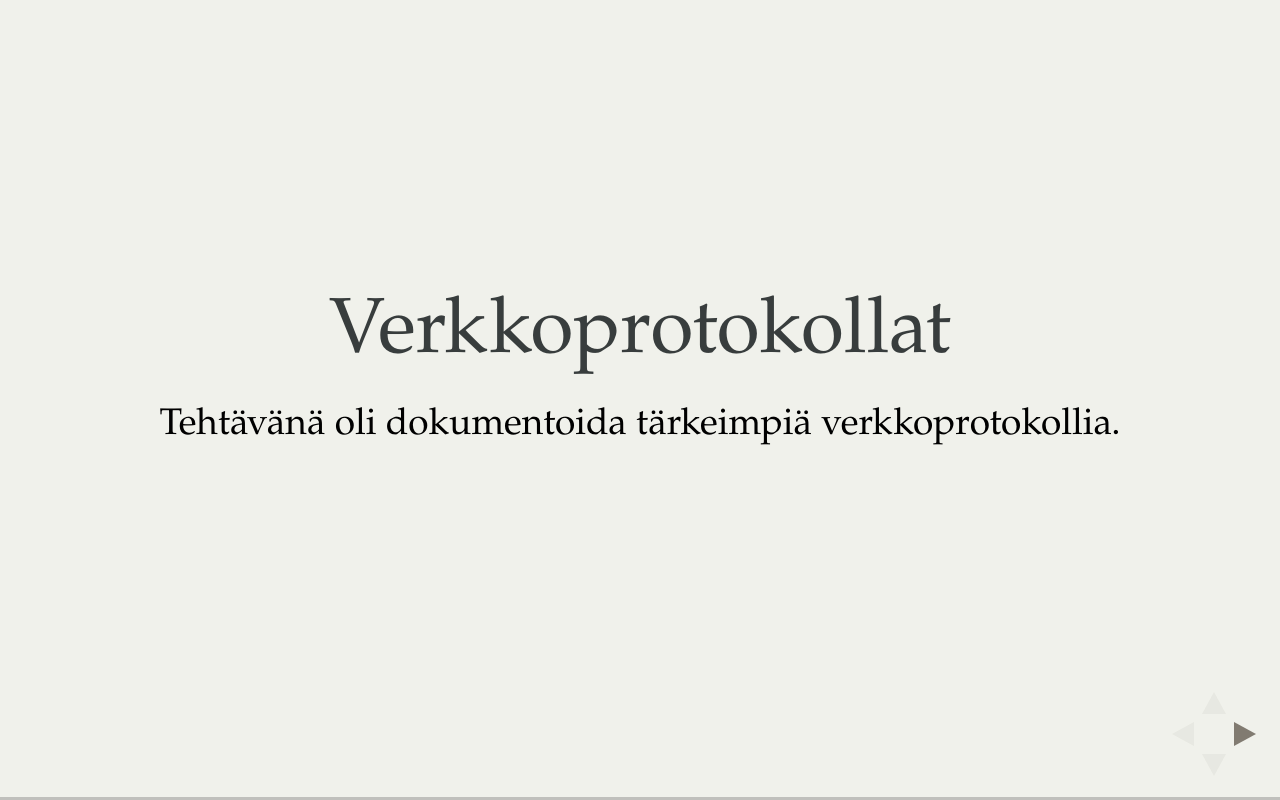
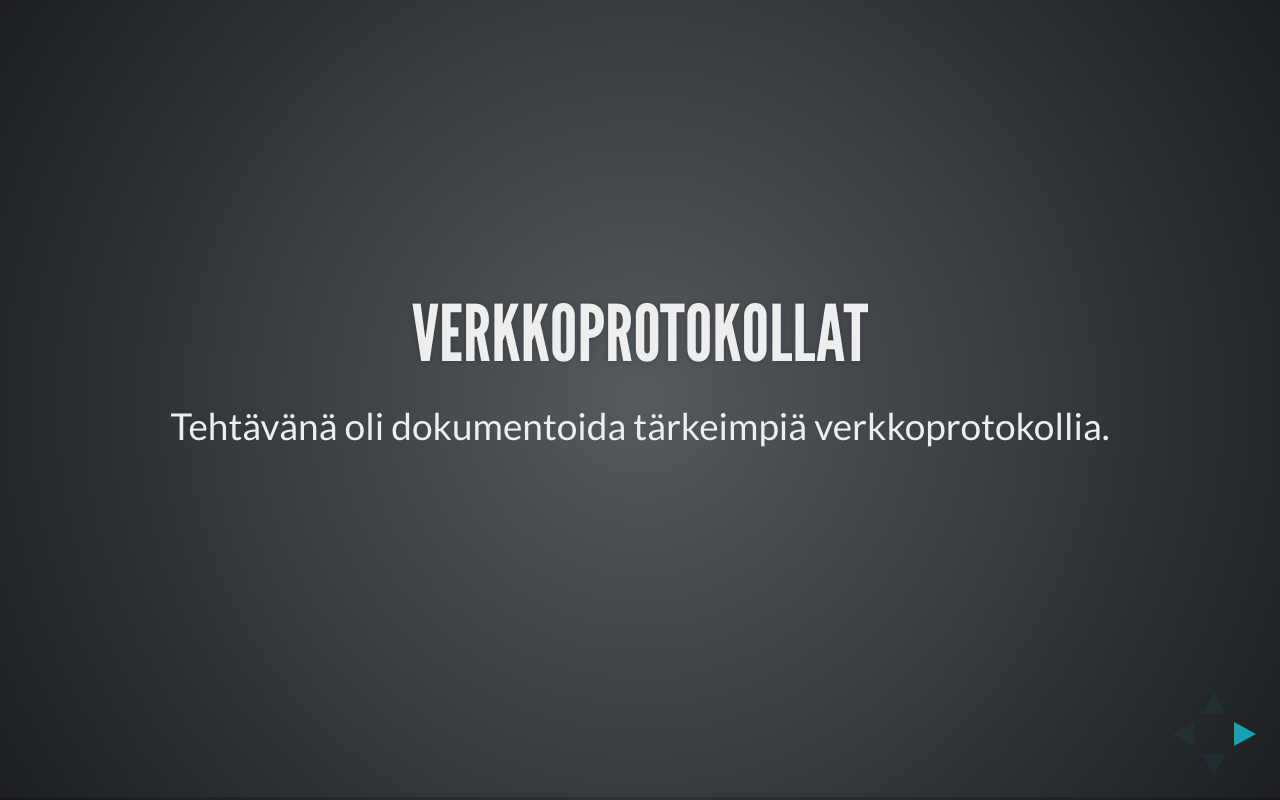
Before and after one commit to burec/burec.github.io, a plain HTML site: page verkkoprotokollat.html in a window 1280 px wide. Drawn offline with Linux system fonts and the light colour scheme.

Commit message:
Update verkkoprotokollat.html

```diff
--- a/verkkoprotokollat.html
+++ b/verkkoprotokollat.html
@@ -4,7 +4,7 @@
 	<meta charset="utf-8">
 	<title>Verkkoprotokollat</title>
 	<link rel="stylesheet" href="css/reveal.css">
-	<link rel="stylesheet" href="css/theme/serif.css" id="theme">
+	<link rel="stylesheet" href="css/theme/league.css" id="theme">
 	<!--Add support for earlier versions of Internet Explorer -->
 	<!--[if lt IE 9]>
 	<script src="lib/js/html5shiv.js"></script>
```
